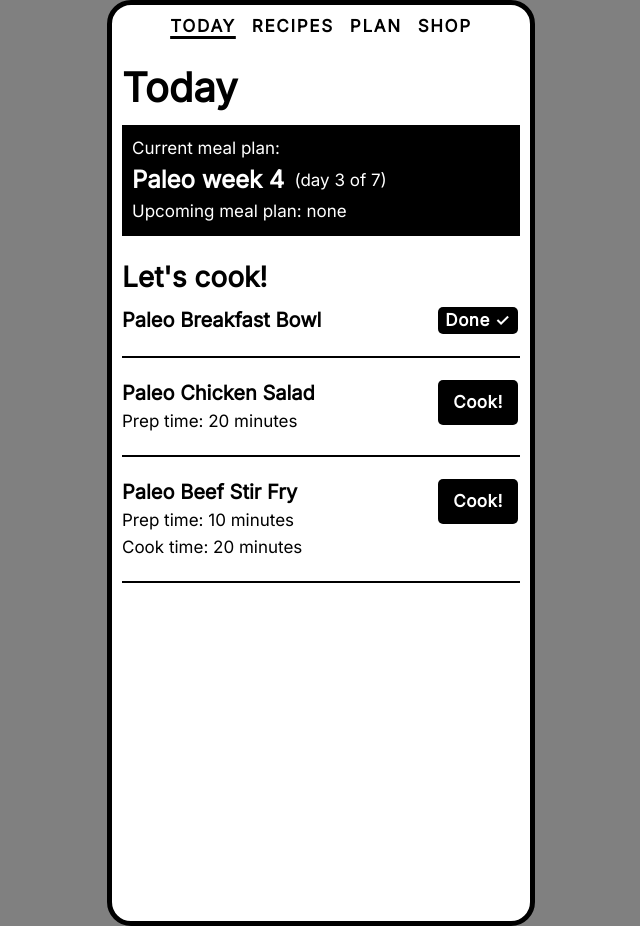
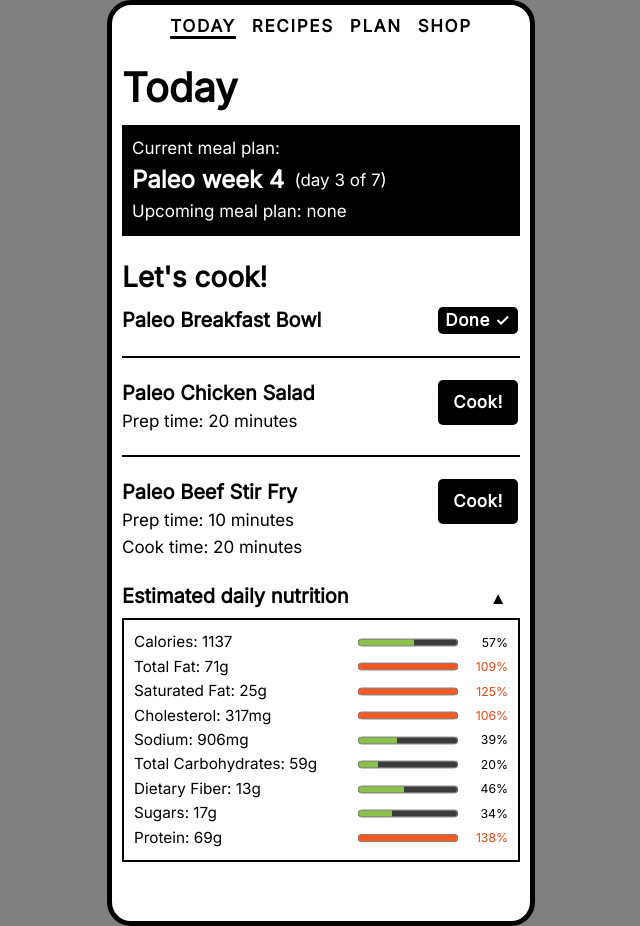
Before and after one commit to ebonstar/proto-grubs, a SvelteKit app: page / in a window 1280 px wide. Shown: the whole page, without its empty margins (319-959 px from the left). Built offline with nearby package versions, Linux system fonts and the light colour scheme.

Commit message:
add daily nutritional info

```diff
--- a/src/routes/CookingItem.svelte
+++ b/src/routes/CookingItem.svelte
@@ -7,7 +7,7 @@
 	const toggleCooked = () => (cooked = !cooked);
 </script>
 
-<div class="row" class:cooked on:click={toggleCooked}>
+<div class="recipe-row" class:cooked on:click={toggleCooked}>
 	<div class="details">
 		<h5>{name}</h5>
 		{#if !cooked}
@@ -19,7 +19,7 @@
 </div>
 
 <style>
-	.row {
+	.recipe-row {
 		display: flex;
 		align-items: start;
 		justify-content: space-between;
@@ -27,8 +27,12 @@
 		border-bottom: 2px solid black;
 	}
 
-	.row:first-of-type {
+	.recipe-row:first-of-type {
 		padding-top: 0;
+	}
+
+	.recipe-row:last-of-type {
+		border-bottom: 0;
 	}
 
 	h5 {
--- a/src/routes/CookingList.svelte
+++ b/src/routes/CookingList.svelte
@@ -1,89 +1,45 @@
 <script>
 	import CookingItem from './CookingItem.svelte';
+	import NutritionItem from './NutritionItem.svelte';
+	import { recipes, nutrition } from './data.js';
 
-	const recipes = [
-		{
-			name: 'Paleo Breakfast Bowl',
-			cooked: true,
-			tags: ['breakfast', 'paleo'],
-			prep: '15 minutes',
-			cook: '30 minutes',
-			ingredients: [
-				'2 sweet potatoes, peeled and cubed',
-				'1 red bell pepper, chopped',
-				'1 yellow onion, chopped',
-				'1 tbsp olive oil',
-				'Salt and pepper',
-				'4 large eggs',
-				'1 avocado, sliced'
-			],
-			method: [
-				'Preheat the oven to 400°F (200°C).',
-				'Toss the sweet potatoes, bell pepper, and onion in olive oil and sprinkle with salt and pepper.',
-				'Spread the veggies out on a baking sheet and bake for 20-25 minutes, or until the sweet potatoes are soft.',
-				'Crack the eggs into a non-stick pan and cook to your desired doneness.',
-				'Divide the sweet potato mixture into four bowls and top each with an egg and sliced avocado.'
-			]
-		},
-		{
-			name: 'Paleo Chicken Salad',
-			cooked: false,
-			tags: ['lunch', 'dinner', 'paleo', '30min'],
-			prep: '20 minutes',
-			cook: undefined,
-			ingredients: [
-				'2 chicken breasts, cooked and shredded',
-				'2 stalks celery, chopped',
-				'1/4 cup red onion, chopped',
-				'1/4 cup paleo mayo',
-				'1 tbsp dijon mustard',
-				'1 tbsp fresh lemon juice',
-				'Salt and pepper',
-				'Lettuce leaves'
-			],
-			method: [
-				'In a large bowl, combine the chicken, celery, and red onion.',
-				'In a small bowl, whisk together the mayo, dijon mustard, lemon juice, and a pinch of salt and pepper.',
-				'Pour the dressing over the chicken mixture and stir to combine.',
-				'Serve on lettuce leaves.'
-			]
-		},
-		{
-			name: 'Paleo Beef Stir Fry',
-			cooked: false,
-			tags: ['lunch', 'dinner', 'paleo', '30min'],
-			prep: '10 minutes',
-			cook: '20 minutes',
-			ingredients: [
-				'1 lb flank steak, thinly sliced',
-				'2 tbsp coconut oil',
-				'1 red bell pepper, sliced',
-				'1 yellow onion, sliced',
-				'2 cloves garlic, minced',
-				'1 tbsp fresh ginger, minced',
-				'2 tbsp coconut aminos',
-				'Salt and pepper',
-				'Green onions, sliced (for garnish)'
-			],
-			method: [
-				'Heat the coconut oil in a large pan over high heat.',
-				'Add the beef and cook until browned, about 3-4 minutes.',
-				'Remove the beef from the pan and set aside.',
-				'Add the bell pepper and onion to the same pan and cook until softened, about 5 minutes.',
-				'Add the garlic and ginger and cook for an additional minute.',
-				'Add the beef back to the pan, along with the coconut aminos and a pinch of salt and pepper. Cook for 1-2 more minutes, until everything is heated through.',
-				'Serve hot, garnished with sliced green onions.'
-			]
-		}
-	];
+	let showNutrition = true;
+
+	const toggleNutrition = () => (showNutrition = !showNutrition);
 </script>
 
+<h3>Let's cook!</h3>
 <div>
-	<h3>Let's cook!</h3>
 	{#each recipes as recipe}
 		<CookingItem {...recipe} />
 	{/each}
 </div>
+<div class="nutrition-header">
+	<h5>Estimated daily nutrition</h5>
+	<button class="is-white" on:click={toggleNutrition}>{showNutrition ? '▲' : '▼'}</button>
+</div>
+{#if showNutrition}
+	<div class="nutrition-data">
+		{#each nutrition as item}
+			<NutritionItem {...item} />
+		{/each}
+	</div>
+{/if}
 
 <style>
+	.nutrition-header {
+		display: flex;
+		align-items: start;
+		justify-content: space-between;
+	}
+
+	.nutrition-header button {
+		padding: 0.6rem 1rem;
+	}
+
+	.nutrition-data {
+		border: 2px solid black;
+		padding: 1rem;
+		margin-bottom: 2rem;
+	}
 </style>
--- /dev/null
+++ b/src/routes/NutritionItem.svelte
@@ -0,0 +1,45 @@
+<script>
+	export let amount;
+	export let percentage;
+</script>
+
+<div class="nutrition-line" class:excess={percentage > 100}>
+	{amount}
+	<div class="chart">
+		<progress max="100" value={percentage} />
+		<div class="percentage">{percentage}%</div>
+	</div>
+</div>
+
+<style>
+	.nutrition-line {
+		display: flex;
+		align-items: center;
+		justify-content: space-between;
+		font-size: 90%;
+	}
+
+	.chart {
+		display: flex;
+		align-items: center;
+	}
+
+	progress {
+		accent-color: #8bc34a;
+		width: 10rem;
+	}
+
+	.excess progress {
+		accent-color: #ff5722;
+	}
+
+	.percentage {
+		font-size: 80%;
+		width: 50px;
+		text-align: right;
+	}
+
+	.excess .percentage {
+		color: #e64a19;
+	}
+</style>
--- /dev/null
+++ b/src/routes/data.js
@@ -0,0 +1,87 @@
+export const recipes = [
+  {
+    name: "Paleo Breakfast Bowl",
+    cooked: true,
+    tags: ["breakfast", "paleo"],
+    prep: "15 minutes",
+    cook: "30 minutes",
+    ingredients: [
+      "2 sweet potatoes, peeled and cubed",
+      "1 red bell pepper, chopped",
+      "1 yellow onion, chopped",
+      "1 tbsp olive oil",
+      "Salt and pepper",
+      "4 large eggs",
+      "1 avocado, sliced",
+    ],
+    method: [
+      "Preheat the oven to 400°F (200°C).",
+      "Toss the sweet potatoes, bell pepper, and onion in olive oil and sprinkle with salt and pepper.",
+      "Spread the veggies out on a baking sheet and bake for 20-25 minutes, or until the sweet potatoes are soft.",
+      "Crack the eggs into a non-stick pan and cook to your desired doneness.",
+      "Divide the sweet potato mixture into four bowls and top each with an egg and sliced avocado.",
+    ],
+  },
+  {
+    name: "Paleo Chicken Salad",
+    cooked: false,
+    tags: ["lunch", "dinner", "paleo", "30min"],
+    prep: "20 minutes",
+    cook: undefined,
+    ingredients: [
+      "2 chicken breasts, cooked and shredded",
+      "2 stalks celery, chopped",
+      "1/4 cup red onion, chopped",
+      "1/4 cup paleo mayo",
+      "1 tbsp dijon mustard",
+      "1 tbsp fresh lemon juice",
+      "Salt and pepper",
+      "Lettuce leaves",
+    ],
+    method: [
+      "In a large bowl, combine the chicken, celery, and red onion.",
+      "In a small bowl, whisk together the mayo, dijon mustard, lemon juice, and a pinch of salt and pepper.",
+      "Pour the dressing over the chicken mixture and stir to combine.",
+      "Serve on lettuce leaves.",
+    ],
+  },
+  {
+    name: "Paleo Beef Stir Fry",
+    cooked: false,
+    tags: ["lunch", "dinner", "paleo", "30min"],
+    prep: "10 minutes",
+    cook: "20 minutes",
+    ingredients: [
+      "1 lb flank steak, thinly sliced",
+      "2 tbsp coconut oil",
+      "1 red bell pepper, sliced",
+      "1 yellow onion, sliced",
+      "2 cloves garlic, minced",
+      "1 tbsp fresh ginger, minced",
+      "2 tbsp coconut aminos",
+      "Salt and pepper",
+      "Green onions, sliced (for garnish)",
+    ],
+    method: [
+      "Heat the coconut oil in a large pan over high heat.",
+      "Add the beef and cook until browned, about 3-4 minutes.",
+      "Remove the beef from the pan and set aside.",
+      "Add the bell pepper and onion to the same pan and cook until softened, about 5 minutes.",
+      "Add the garlic and ginger and cook for an additional minute.",
+      "Add the beef back to the pan, along with the coconut aminos and a pinch of salt and pepper. Cook for 1-2 more minutes, until everything is heated through.",
+      "Serve hot, garnished with sliced green onions.",
+    ],
+  },
+];
+
+export const nutrition = [
+  { amount: "Calories: 1137", percentage: 57 },
+  { amount: "Total Fat: 71g", percentage: 109 },
+  { amount: "Saturated Fat: 25g", percentage: 125 },
+  { amount: "Cholesterol: 317mg", percentage: 106 },
+  { amount: "Sodium: 906mg", percentage: 39 },
+  { amount: "Total Carbohydrates: 59g", percentage: 20 },
+  { amount: "Dietary Fiber: 13g", percentage: 46 },
+  { amount: "Sugars: 17g", percentage: 34 },
+  { amount: "Protein: 69g", percentage: 138 },
+];
```
